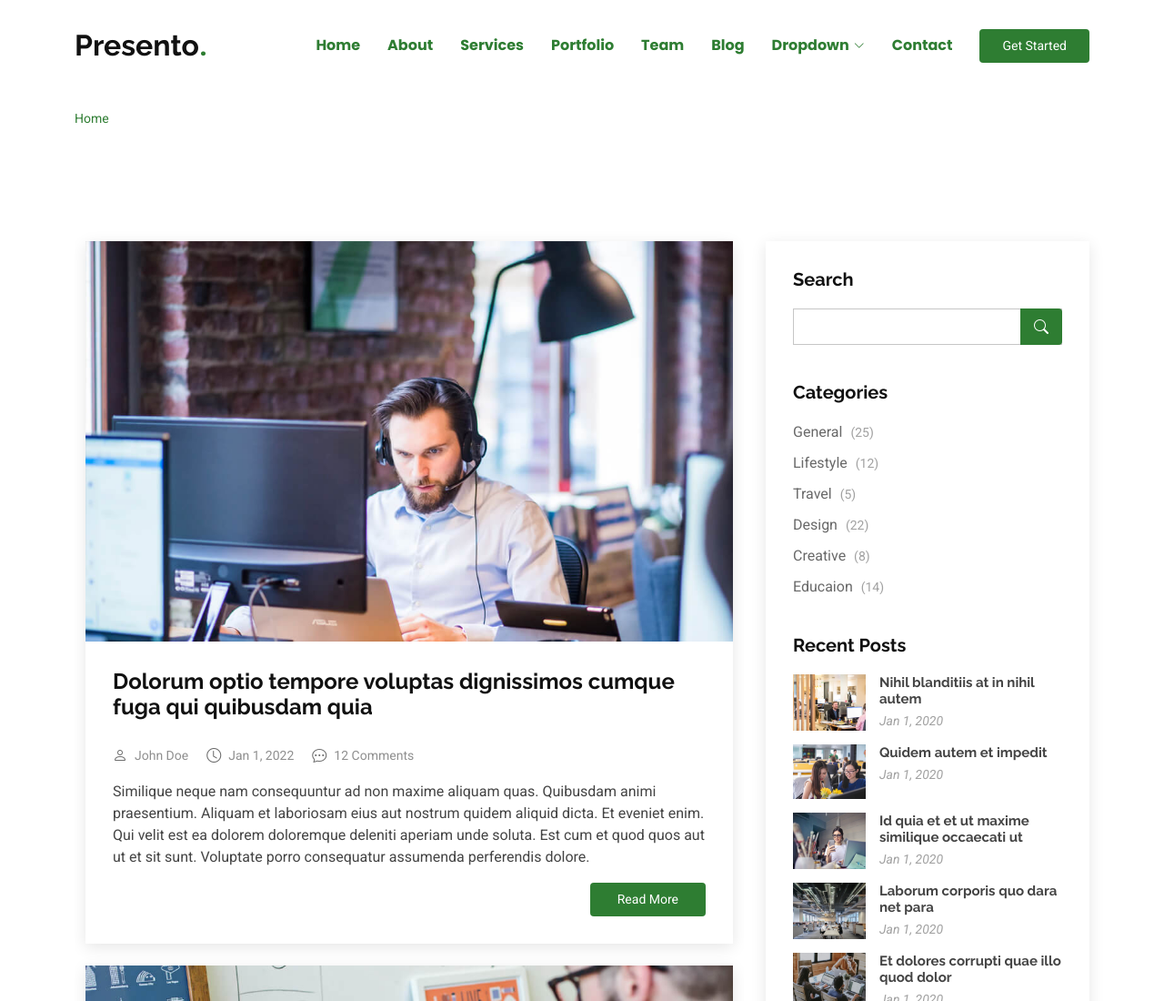
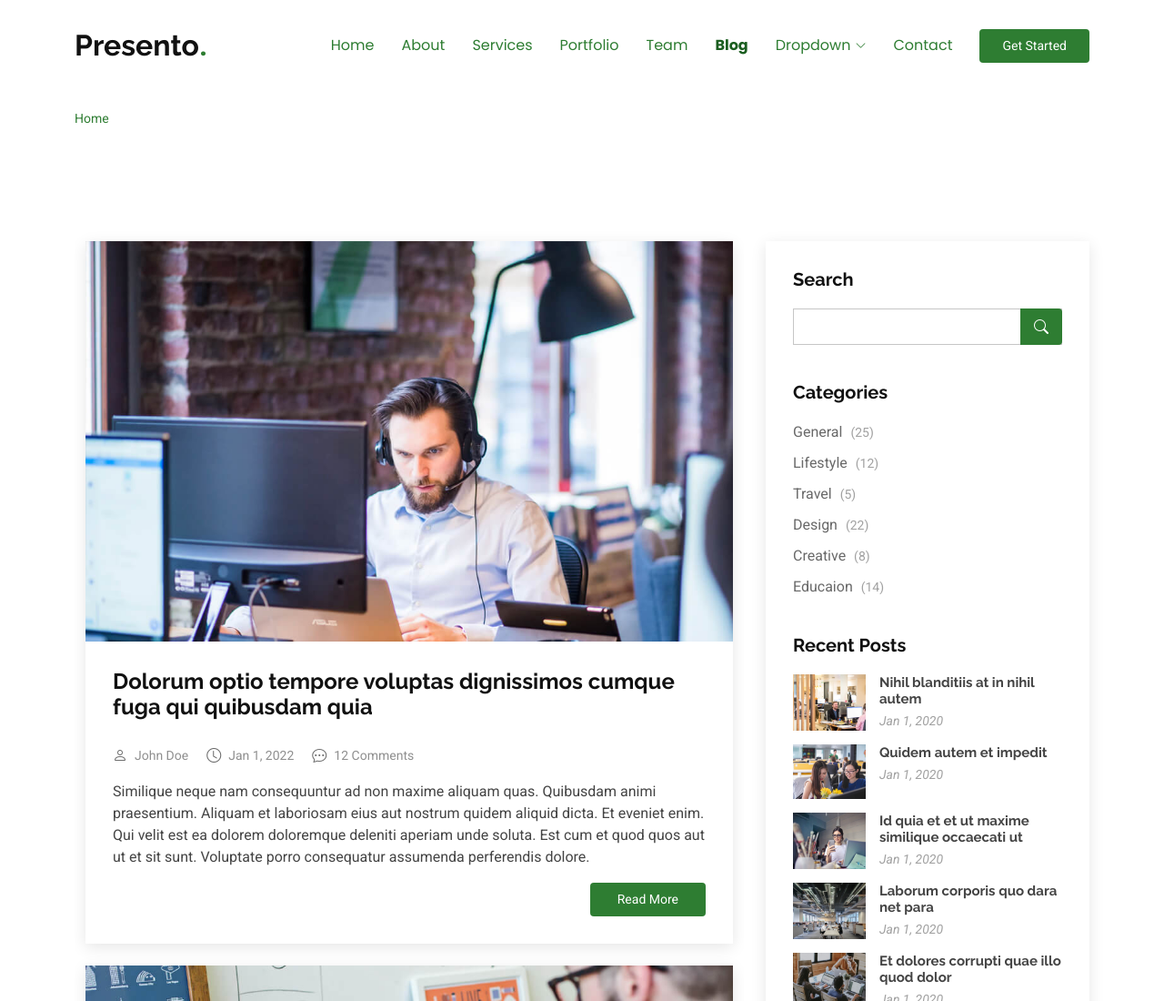
Before and after one commit to ClemenceKyende/CiromeServices, a plain HTML site: page blog.html in a window 1280 px wide. Shown: the top 1100 px of the page at 91% size. Drawn offline with Linux system fonts and the light colour scheme.

Commit message:
Initial Commit

```diff
--- a/assets/css/main.css
+++ b/assets/css/main.css
@@ -39,14 +39,14 @@
 
 /* Default nav link style */
 nav a {
-  font-weight: normal !important;
-  color: var(--nav-color) !important; /* or #2e7d32 */
+  font-weight: normal;
+  color: var(--nav-color); /* or #2e7d32 */
 }
 
 /* Active nav link style */
 nav a.active {
-  font-weight: bold !important;
-  color: var(--nav-color) !important;
+  font-weight: bold;
+  color: var(--nav-color);
 }
 
 /* Color Presets - These classes override global colors when applied to any section or element, providing reuse of the sam color scheme. */
--- a/assets/js/main.js
+++ b/assets/js/main.js
@@ -167,15 +167,20 @@
 
 })();
 
-// JavaScript to add 'active' class to the current page's link
-document.addEventListener("DOMContentLoaded", function() {
-  const currentPath = window.location.pathname.split("/").pop(); // Get the current page's file name
-  const navLinks = document.querySelectorAll('nav a'); // Get all the navigation links
+document.addEventListener("DOMContentLoaded", function () {
+  const currentPath = window.location.pathname.split("/").pop(); // "" or "about.html", etc.
+  const navLinks = document.querySelectorAll("nav a");
 
   navLinks.forEach(link => {
-      // Check if the link's href matches the current page path
-      if (link.href.includes(currentPath)) {
-          link.classList.add('active'); // Add the 'active' class to the current link
-      }
+    // Get href without query/hash (e.g., "about.html")
+    const hrefPath = link.getAttribute("href").split("/").pop();
+
+    // Special handling for root/index
+    if ((currentPath === "" || currentPath === "index.html") &&
+        (hrefPath === "" || hrefPath === "index.html")) {
+      link.classList.add("active");
+    } else if (currentPath === hrefPath) {
+      link.classList.add("active");
+    }
   });
 });
```
